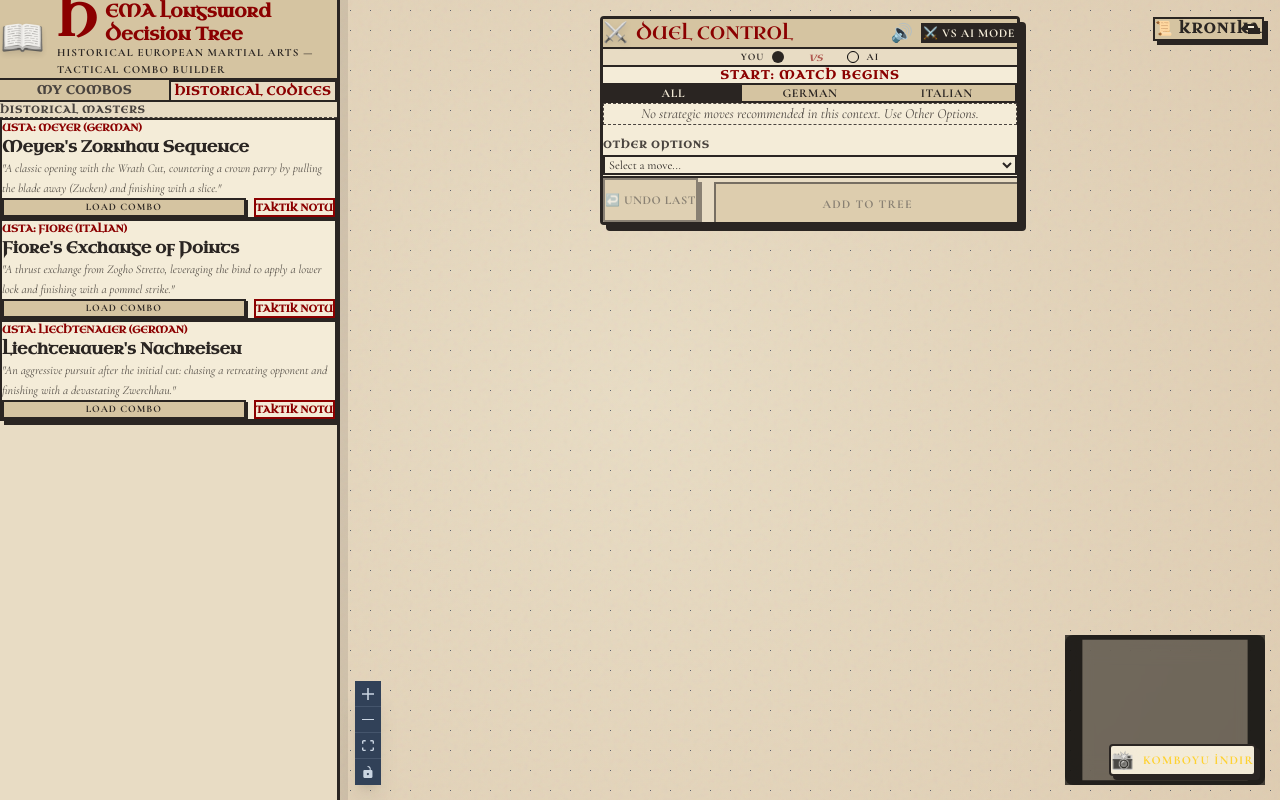
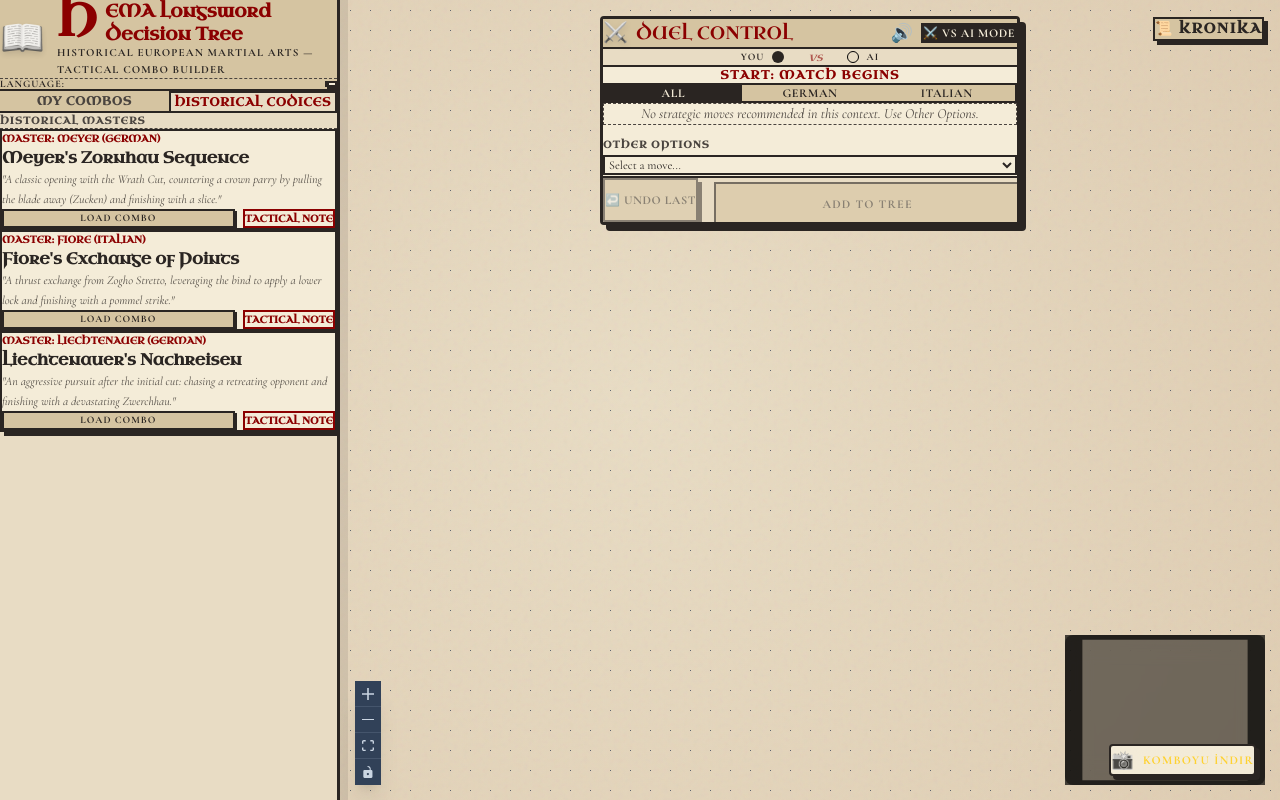
Before and after one commit to ozelgoze/hema-react, a React (Vite) app: page / in a window 1280 px wide. Both pictures are taken after a click on the button "HISTORICAL CODICES". Built offline with nearby package versions, Linux system fonts and the light colour scheme.

Commit message:
fix: move language selector to sidebar header and translate remaining english/turkish codex texts

```diff
--- a/src/App.jsx
+++ b/src/App.jsx
@@ -22,7 +22,6 @@ function AppContent() {
 
   return (
     <div className="flex h-full w-full overflow-hidden absolute inset-0">
-      <LanguageSelector />
       <Sidebar
         currentNodes={flowNodes}
         currentEdges={flowEdges}
--- a/src/components/LanguageSelector.jsx
+++ b/src/components/LanguageSelector.jsx
@@ -4,13 +4,12 @@ export default function LanguageSelector() {
   const { lang, setLang, languageLabels, languages } = useTranslation();
 
   return (
-    <div className="fixed top-4 right-4 z-[80] md:right-6 md:top-6">
-      <div className="flex bg-[var(--color-parchment-light)] border-[2px] border-[var(--color-ink-black)] font-display shadow-[4px_4px_0_0_var(--color-ink-black)] p-0.5 group hover:shadow-[6px_6px_0_0_var(--color-ink-black)] transition-all">
+    <div className="flex bg-[var(--color-parchment-light)] border-[2px] border-[var(--color-ink-black)] font-display shadow-[2px_2px_0_0_var(--color-ink-black)] p-0.5 group hover:shadow-[4px_4px_0_0_var(--color-ink-black)] transition-all">
       {languages.map((l) => (
         <button
           key={l}
           onClick={() => setLang(l)}
-            className={`px-3 py-1.5 text-[11px] font-bold uppercase tracking-widest transition-all
+          className={`px-2 py-1 text-[10px] font-bold uppercase tracking-widest transition-all
             ${lang === l
               ? 'bg-[var(--color-ink-black)] text-[var(--color-parchment-light)] border border-[var(--color-ink-black)]'
               : 'text-[var(--color-ink-faded)] hover:text-[var(--color-ink-red)] hover:bg-[var(--color-parchment)] border border-transparent'}
@@ -21,6 +20,5 @@ export default function LanguageSelector() {
         </button>
       ))}
     </div>
-    </div>
   );
 }
--- a/src/components/Sidebar.jsx
+++ b/src/components/Sidebar.jsx
@@ -1,6 +1,7 @@
 import { useState, useEffect } from 'react';
 import { useTranslation } from '../i18n/LanguageContext';
 import { historicalCombos } from '../data/historicalCombos';
+import LanguageSelector from './LanguageSelector';
 
 const STORAGE_KEY = 'hema-saved-combos';
 
@@ -108,7 +109,8 @@ export default function Sidebar({ currentNodes, currentEdges, onLoadCombo }) {
 
         {/* Header */}
         <div className="p-5 border-b-[2px] border-[var(--color-ink-black)] bg-[var(--color-parchment-dark)]">
-          <div className="flex items-center gap-3 mb-2">
+          <div className="flex items-start justify-between mb-2">
+            <div className="flex items-center gap-3">
               <span className="text-4xl filter grayscale opacity-90 drop-shadow-md">📖</span>
               <div>
                 <h1 className="text-lg font-bold text-[var(--color-ink-red)] leading-tight font-display drop-cap">
@@ -118,6 +120,11 @@ export default function Sidebar({ currentNodes, currentEdges, onLoadCombo }) {
                   {t('app_subtitle')}
                 </p>
               </div>
+            </div>
+          </div>
+          <div className="mt-4 flex items-center justify-between border-t border-dashed border-[var(--color-ink-faded)] pt-3">
+             <span className="text-[10px] uppercase font-bold text-[var(--color-ink-black)] tracking-widest leading-none">{t('language')}:</span>
+             <LanguageSelector />
           </div>
         </div>
 
@@ -220,7 +227,7 @@ export default function Sidebar({ currentNodes, currentEdges, onLoadCombo }) {
                     <div className="flex justify-between items-start mb-2">
                       <div className="flex-1">
                         <div className="text-[10px] text-[var(--color-ink-red)] font-bold uppercase mb-1 font-display">
-                          Usta: {combo.master} ({t('tradition_' + combo.tradition) || combo.tradition})
+                          {t('master_label')}: {combo.master} ({t('tradition_' + combo.tradition) || combo.tradition})
                         </div>
                         <h4 className="font-bold text-[var(--color-ink-black)] text-base font-display">
                           {t(combo.nameKey)}
@@ -235,11 +242,11 @@ export default function Sidebar({ currentNodes, currentEdges, onLoadCombo }) {
                     {expandedTacticsId === combo.id && (
                       <div className="mb-4 animate-fade-in border-t border-dashed border-[var(--color-ink-faded)] pt-3 pb-2 flex flex-col gap-3">
                          <div className="bg-[var(--color-parchment-dark)] p-3 border-l-2 border-[var(--color-ink-black)] shadow-[inset_0_0_10px_rgba(42,37,34,0.05)]">
-                           <h5 className="font-display font-bold text-[10px] uppercase text-[var(--color-ink-black)] mb-2 flex items-center gap-1">📜 Tarihi Analiz:</h5>
+                           <h5 className="font-display font-bold text-[10px] uppercase text-[var(--color-ink-black)] mb-2 flex items-center gap-1">📜 {t('historical_analysis')}</h5>
                            <p className="text-[12px] leading-relaxed text-justify font-body text-[var(--color-ink-black)]">{t(combo.historicalMetaKey)}</p>
                          </div>
                          <div className="bg-[var(--color-ink-black)] p-3 border-l-2 border-[var(--color-ink-red)] shadow-[2px_2px_0px_0px_var(--color-ink-red)]">
-                           <h5 className="font-display font-bold text-[10px] uppercase text-[var(--color-gold)] mb-2 flex items-center gap-1">⚔️ Modern Turnuva (Swordfish) Notu:</h5>
+                           <h5 className="font-display font-bold text-[10px] uppercase text-[var(--color-gold)] mb-2 flex items-center gap-1">⚔️ {t('modern_notes')}</h5>
                            <p className="text-[12px] leading-relaxed text-justify font-body text-[var(--color-parchment-light)] opacity-90">{t(combo.swordfishMetaKey)}</p>
                          </div>
                       </div>
@@ -256,7 +263,7 @@ export default function Sidebar({ currentNodes, currentEdges, onLoadCombo }) {
                          onClick={() => setExpandedTacticsId(expandedTacticsId === combo.id ? null : combo.id)}
                          className={`px-3 py-2 border-[2px] transition-colors font-display font-bold text-[10px] uppercase ${expandedTacticsId === combo.id ? 'bg-[var(--color-ink-red)] text-white border-[var(--color-ink-red)] shadow-none' : 'bg-transparent text-[var(--color-ink-red)] border-[var(--color-ink-red)] hover:bg-[var(--color-ink-red)] hover:text-white'}`}
                        >
-                         Taktik Notu
+                         {t('tactics_note')}
                        </button>
                     </div>
                   </div>
--- a/src/i18n/de.js
+++ b/src/i18n/de.js
@@ -8,6 +8,10 @@ export default {
   tab_historical: 'Historische Kodizes',
   historical_masters: 'Historische Meister',
   tab_masters: 'Historische Meister',
+  master_label: 'Meister',
+  historical_analysis: 'Historische Analyse:',
+  modern_notes: 'Moderne Turniernotiz (Swordfish):',
+  tactics_note: 'Taktiknotiz',
   save_combo: 'Aktuelle Combo Speichern',
   save_combo_placeholder: 'Combo-Name eingeben...',
   save_btn: 'Speichern',
--- a/src/i18n/en.js
+++ b/src/i18n/en.js
@@ -8,6 +8,10 @@ export default {
   tab_historical: 'Historical Codices',
   historical_masters: 'Historical Masters',
   tab_masters: 'Historical Masters',
+  master_label: 'Master',
+  historical_analysis: 'Historical Analysis:',
+  modern_notes: 'Modern Tournament (Swordfish) Note:',
+  tactics_note: 'Tactical Note',
   save_combo: 'Save Current Combo',
   save_combo_placeholder: 'Enter combo name...',
   save_btn: 'Save',
--- a/src/i18n/it.js
+++ b/src/i18n/it.js
@@ -8,6 +8,10 @@ export default {
   tab_historical: "Codici Storici",
   historical_masters: "Maestri Storici",
   tab_masters: "Maestri Storici",
+  master_label: "Maestro",
+  historical_analysis: "Analisi Storica:",
+  modern_notes: "Nota Torneo Moderno (Swordfish):",
+  tactics_note: "Nota Tattica",
   save_combo: "Salva Combo Attuale",
   save_combo_placeholder: "Inserisci nome combo...",
   save_btn: "Salva",
--- a/src/i18n/tr.js
+++ b/src/i18n/tr.js
@@ -7,6 +7,10 @@ export default {
   tab_my_combos: 'Kombolarım',
   tab_historical: 'Tarihi Metinler',
   historical_masters: 'Tarihi Ustalar',
+  master_label: 'Usta',
+  historical_analysis: 'Tarihi Analiz:',
+  modern_notes: 'Modern Turnuva (Swordfish) Notu:',
+  tactics_note: 'Taktik Notu',
   btn_load_historical: 'Komboyu Yükle',
   save_combo: 'Mevcut Komboyu Kaydet',
   save_combo_placeholder: 'Kombo adı girin...',
```
Lines whose indentation alone changed are shown as unchanged.
